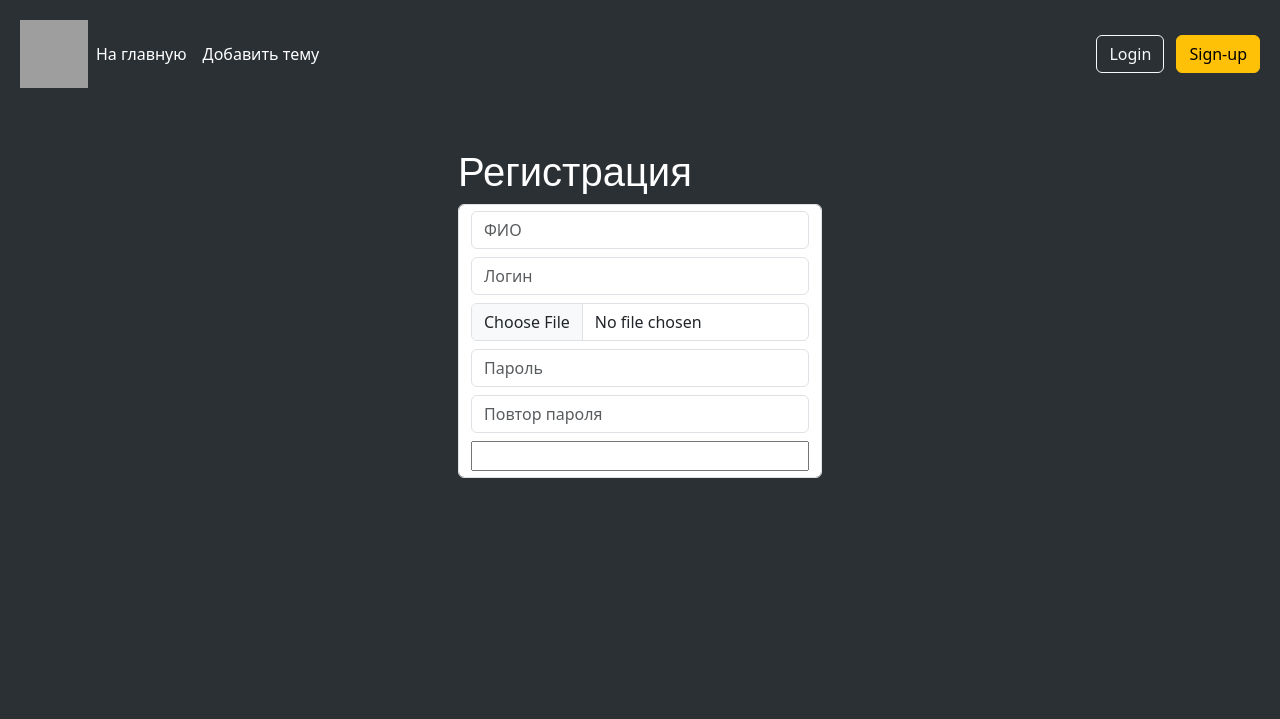
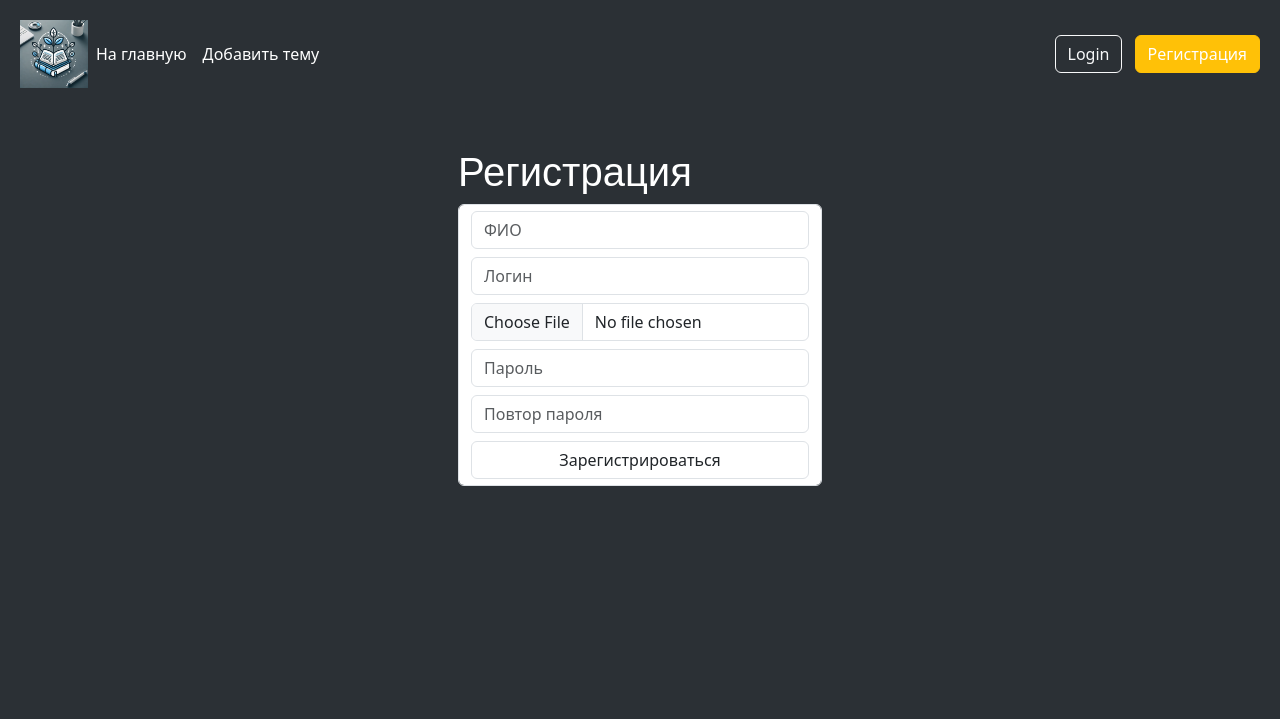
Before and after one commit to parampapa/flask_test, a Flask app: template app/templates/user/register.html in a window 1280 px wide. Shown: the top 719 px of the page. Run offline with Flask 3, Linux system fonts and the light colour scheme; the template is opened without the code that fills it: values that come from a table or form of the project are taken from there, others are empty; some libraries are stand-ins or nearby versions; grey boxes are pictures that could not be loaded.

Commit message:
add form.submit and logo

```diff
--- a/app/__init__.py
+++ b/app/__init__.py
@@ -1,3 +1,5 @@
+import os
+
 from flask import Flask
 from .extensions import db, migrate, bcrypt
 from .routes.user import user
@@ -8,6 +10,7 @@ def create_app():
     app = Flask(__name__)
 
     app.config['SQLALCHEMY_DATABASE_URI'] = 'sqlite:///users.db'
+    app.config['SECRET_KEY'] = os.environ.get('SECRET_KEY', 'fallback-secret-key')
 
     app.register_blueprint(user)
     app.register_blueprint(post)
--- a/app/forms.py
+++ b/app/forms.py
@@ -1,6 +1,7 @@
 from flask_wtf import FlaskForm
 from flask_wtf.file import FileRequired, FileAllowed
-from wtforms.fields.simple import StringField, PasswordField, FileField
+from wtforms.fields.simple import StringField, PasswordField, FileField, \
+    SubmitField
 from wtforms.validators import Length, EqualTo, DataRequired
 
 
@@ -14,4 +15,4 @@ class RegistrationForm(FlaskForm):
         FileAllowed(['jpg', 'jpeg', 'png'],
                     message="Только изображения JPG, JPEG, PNG!")
     ])
-    submit = StringField('Зарегистрироваться')
+    submit = SubmitField('Зарегистрироваться')
--- a/app/routes/user.py
+++ b/app/routes/user.py
@@ -13,4 +13,4 @@ def register():
     if form.validate_on_submit(): # Если форма валидна
         hashed_password = bcrypt.generate_password_hash(form.password.data).decode('utf-8')
         user = User(name=form.name.data, login=form.login.data, avatar=form.avatar.data, password=hashed_password)
-    return render_template('user/register.html')
+    return render_template('user/register.html', form=form)
--- a/app/templates/main/_header.html
+++ b/app/templates/main/_header.html
@@ -13,6 +13,6 @@
 
     <div class="text-end">
         <button type="button" class="btn btn-outline-light me-2">Login</button>
-        <button type="button" class="btn btn-warning">Sign-up</button>
+        <button type="button" class="btn btn-warning"><a href="{{ url_for('user.register') }}">Регистрация</a></button>
     </div>
 </div>
--- a/app/templates/user/register.html
+++ b/app/templates/user/register.html
@@ -11,6 +11,6 @@
             {{ form.avatar(class="form-control", placeholder="Загрузите фото") }}
             {{ form.password(class="form-control", placeholder="Пароль") }}
             {{ form.confirm_password(class="form-control", placeholder="Повтор пароля") }}
-            {{ form.submit }}
+            {{ form.submit(class="form-control btn-primary btn-lg") }}
     </form>
 {% endblock %}
```
Also changed, not shown: app/static/img/logo.png (added).
